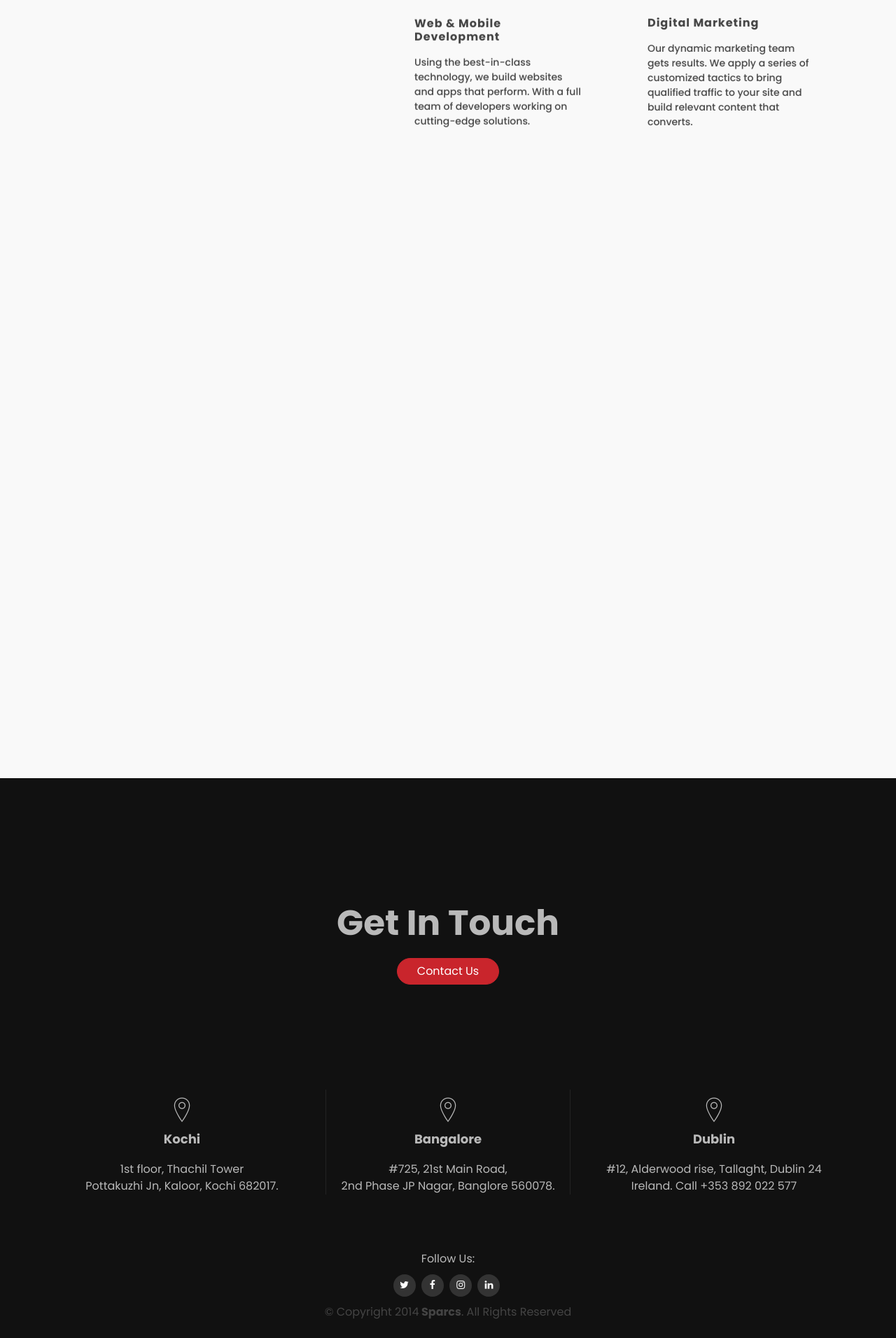
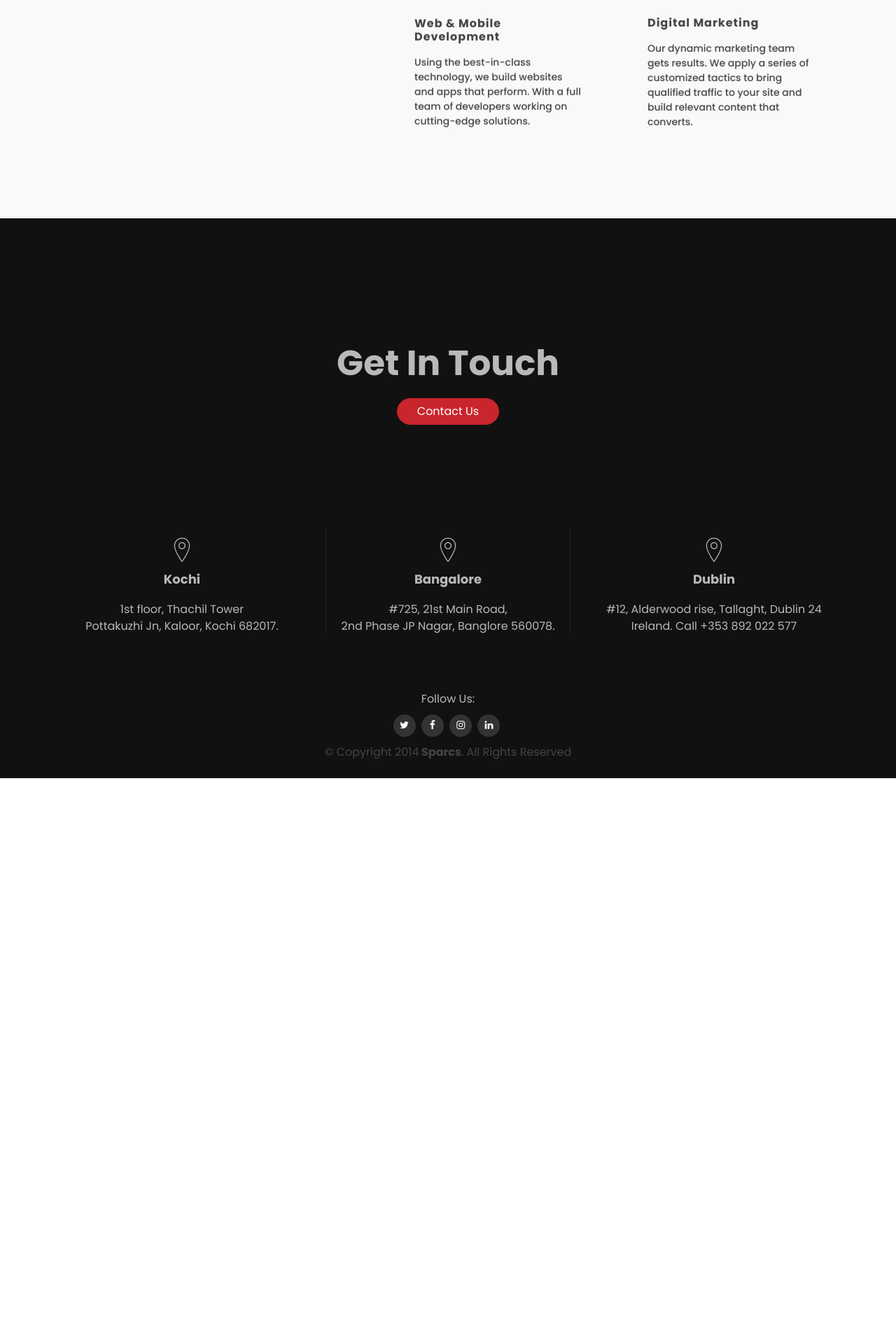
Before and after one commit to SparcsDigitalAgency/sparcs, a PHP site: page /sparcs-new/index.php in a window 1280 px wide. Shown: the part 2088-4000 px from the top of the page at 70% size. After the commit the page ends 3200 px from the top, so only its background shows below. Run offline with PHP 8.4, Linux system fonts and the light colour scheme; some web fonts are replaced.

Commit message:
footer contact link changed, Home page work section removed

```diff
--- a/sparcs-new/index.php
+++ b/sparcs-new/index.php
@@ -164,16 +164,7 @@ Services Section
 <!--==========================
    works section2
    ============================-->
-<section id="works-section2">
-   <div class="container">
 
-         <div class="row">
-
-
-
-         </div>
-      </div>
-</section>
 <!--==========================
    end of works  Section2
    ============================-->
--- a/sparcs-new/partials/footer.php
+++ b/sparcs-new/partials/footer.php
@@ -4,7 +4,7 @@
          <div class="col-lg-12">
             <div class="contact-content text-center">
                <h2 class="wow fadeInUp">Get In Touch</h2>
-               <a href="contact-us.php" class="btn btn-readmore wow fadeInUp">Contact Us</a>
+               <a href="<?php echo $path; ?>contact" class="btn btn-readmore wow fadeInUp">Contact Us</a>
             </div>
          </div>
       </div>
```
